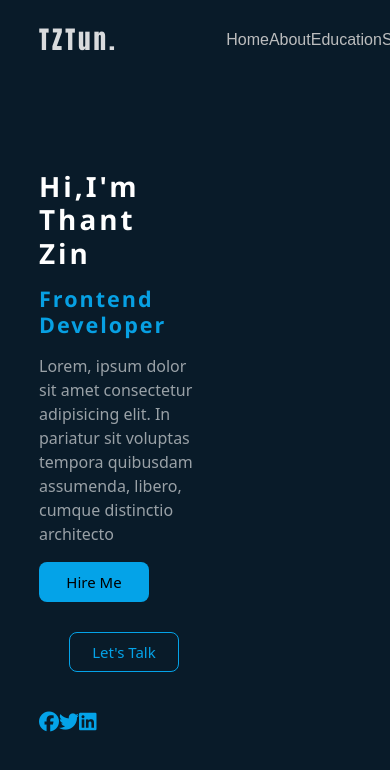
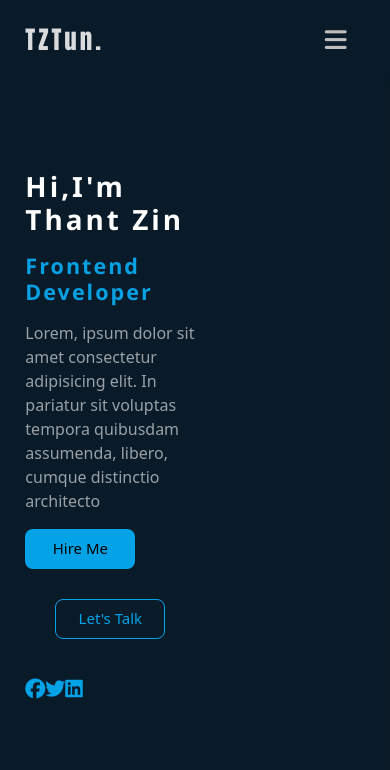
Before and after one commit to ThantzinTun007/Portfolio-test, an Angular app: page /home in a window 390 px wide. Shown: the top 770 px of the page. Built offline with nearby package versions, Linux system fonts and the light colour scheme.

Commit message:
navbar component

```diff
--- a/src/app/components/home-screen/home-screen.component.css
+++ b/src/app/components/home-screen/home-screen.component.css
@@ -2,10 +2,13 @@
   width: 100%;
   height: 100vh;
   background: #091b29;
+  position: sticky;
+  top: 0;
+  z-index: 2;
 }
 
 .navbar_container {
-  width: 80%;
+  width: 87%;
   height: 80px;
   display: flex;
   justify-content: space-between;
@@ -24,7 +27,7 @@
   width: 40%;
 }
 
-.navbar_container a {
+.menu_button_container a {
   font-size: 16px;
   text-decoration: none;
   color: rgb(188, 189, 190);
@@ -32,13 +35,82 @@
   font-family: Arial, Helvetica, sans-serif;
 }
 
-.navbar_container a:hover {
+.menu_button_container a:hover {
   color: #388dad;
   cursor: pointer;
 }
 
+.navbar_container i {
+  width: 40px;
+  display: flex;
+  justify-content: center;
+  align-items: center;
+  font-size: 25px;
+  color: rgb(188, 189, 190);
+  display: none;
+  cursor: pointer;
+}
+
+.navbar_container i:hover {
+  color: #07a0e3;
+}
+
+.close-btn {
+  font-size: 25px;
+  color: rgb(188, 189, 190);
+  text-decoration: none;
+}
+
+.close-btn:hover {
+  color: #07a0e3;
+}
+
+.sidebar {
+  width: 350px;
+  height: calc(100% - 60px);
+  position: fixed;
+  top: 80px;
+  right: -350px;
+  background-color: #0d3859;
+  box-shadow: -2px 0 5px rgba(36, 36, 36, 0.106);
+  display: flex;
+  flex-direction: column;
+  padding: 30px;
+  z-index: 2;
+  transform: translateX(0);
+  transition: right 0.3s ease;
+}
+
+.sidebar.open {
+  right: 0;
+}
+
+.sidebar ul {
+  width: 100%;
+  height: 400px;
+  display: flex;
+  flex-direction: column;
+  justify-content: space-between;
+  align-items: center;
+}
+
+.sidebar ul li {
+  width: 100%;
+  height: 50px;
+  background-color: #091b29;
+  display: flex;
+  align-items: center;
+  justify-content: center;
+  cursor: pointer;
+}
+
+.sidebar ul li a {
+  color: rgb(116, 115, 115);
+  text-decoration: none;
+}
+
 .body_container {
-  width: 80%;
+  width: 87%;
   display: flex;
   margin: 0 auto;
 }
@@ -127,3 +199,13 @@
   font-size: 20px;
   cursor: pointer;
 }
+
+@media (max-width: 1270px) {
+  .navbar_container i {
+    display: block;
+  }
+
+  .menu_button_container a {
+    display: none;
+  }
+}
--- a/src/app/components/home-screen/home-screen.component.html
+++ b/src/app/components/home-screen/home-screen.component.html
@@ -7,12 +7,33 @@
     <!-- menu-button -->
 
     <div class="menu_button_container d-flex justify-content-between">
-      <a href="/home"> Home</a>
+      <a href="#"> Home</a>
       <a href=""> About</a>
       <a href=""> Education</a>
       <a href=""> Skills</a>
       <a href=""> Contact</a>
     </div>
+
+    <a *ngIf="sidebarOpen" class="close-btn" (click)="closeToggle()"
+      ><i class="fa-solid fa-xmark"></i
+    ></a>
+
+    <i
+      class="fa-solid fa-bars"
+      (click)="toggleSidebar()"
+      *ngIf="!sidebarOpen"
+    ></i>
+  </div>
+
+  <!-- side bar -->
+  <div class="sidebar" [class.open]="sidebarOpen">
+    <ul >
+      <li><a href="">closeToggle</a></li>
+      <li><a href="">Education</a></li>
+      <li><a href="">Skills</a></li>
+      <li><a href="">Contact</a></li>
+      <li><a href="">About</a></li>
+    </ul>
   </div>
 
   <!-- body -->
--- a/src/app/components/home-screen/home-screen.component.ts
+++ b/src/app/components/home-screen/home-screen.component.ts
@@ -3,21 +3,16 @@ import { Component } from '@angular/core';
 @Component({
   selector: 'app-home-screen',
   templateUrl: './home-screen.component.html',
-  styleUrl: './home-screen.component.css'
+  styleUrl: './home-screen.component.css',
 })
 export class HomeScreenComponent {
-  countries = [
-    { code: 'us', name: 'United States' },
-    { code: 'fr', name: 'France' },
-    { code: 'jp', name: 'Japan' },
-    // Add more countries as needed
-  ];
+  sidebarOpen: boolean = false;
 
-  // Default selected country
-  selectedCountry = 'us';
+  toggleSidebar(): void {
+    this.sidebarOpen = !this.sidebarOpen;
+  }
 
-  // Method to handle country change
-  onCountryChange(countryCode: string) {
-    this.selectedCountry = countryCode;
+  closeToggle(): void {
+    this.sidebarOpen = false;
   }
 }
```
